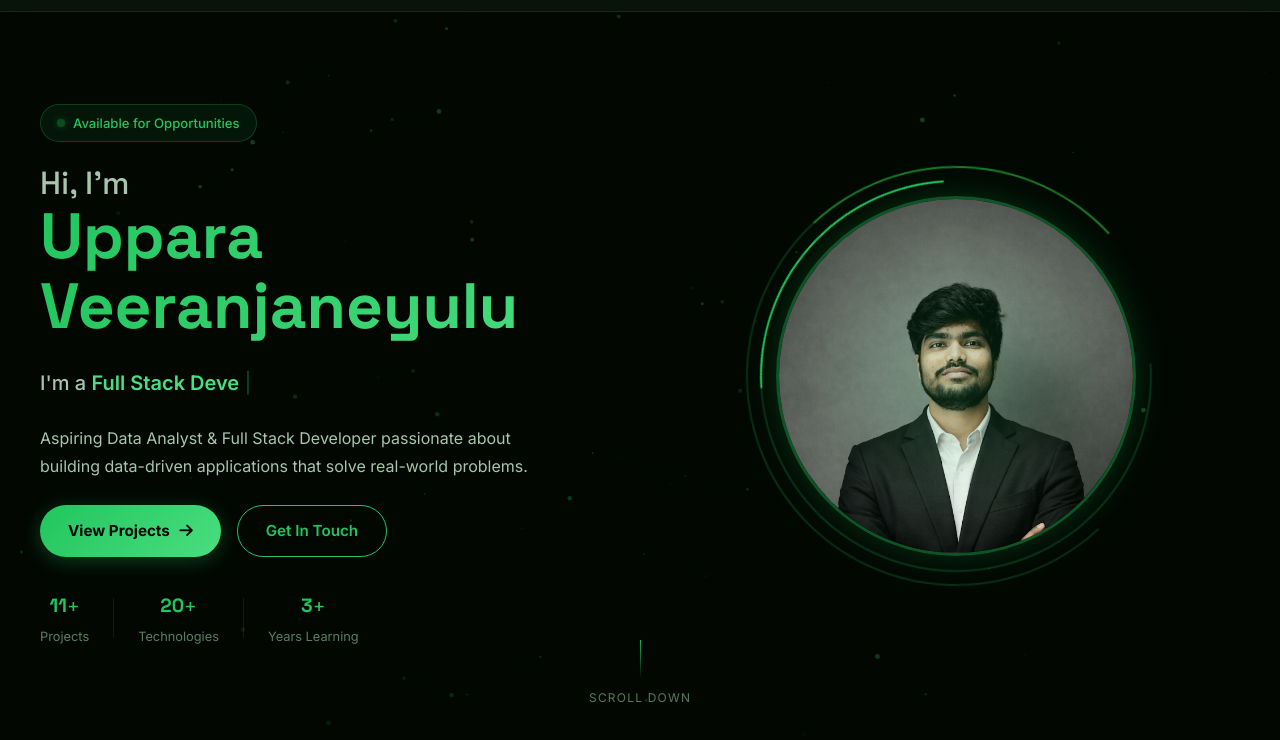
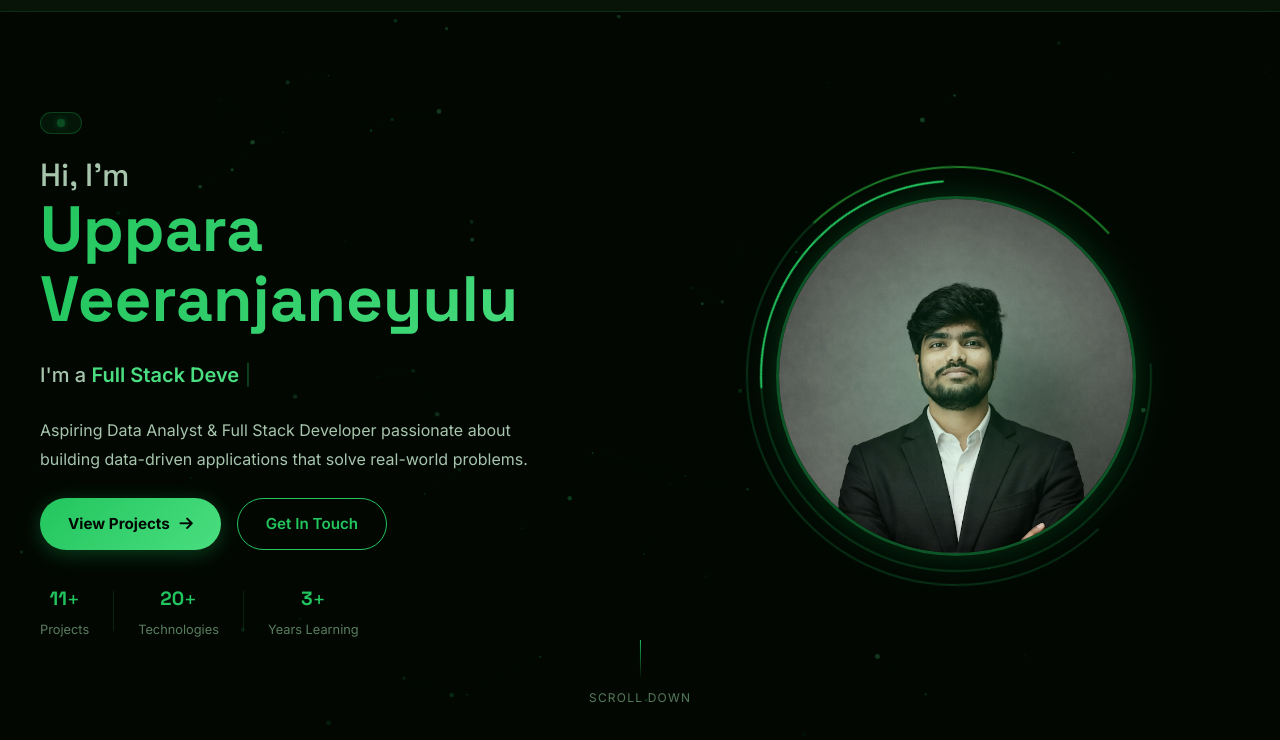
Before and after one commit to Uppara-Veeranjaneyulu/my_portfolio, a plain HTML site: page index.html in a window 1280 px wide. Shown: the part 60-800 px from the top of the page. Drawn offline with nearby package versions, Linux system fonts and the light colour scheme.

Commit message:
update hero section

```diff
--- a/index.html
+++ b/index.html
@@ -82,7 +82,6 @@
             <div class="hero-left">
                 <div class="hero-badge">
                     <span class="badge-dot"></span>
-                    Available for Opportunities
                 </div>
                 <h1 class="hero-title">
                     <span class="line">Hi, I'm</span>
@@ -237,9 +236,12 @@
                     </div>
                 </div>
                 <h3>CraveQuick – Elite Food Delivery Ecosystem</h3>
-                <p>High-performance food delivery platform with multi-role architecture (Consumer, Partner, Admin). Features real-time GPS tracking, Razorpay integration, and premium glassmorphism UI.</p>
+                <p>High-performance food delivery platform with multi-role architecture (Consumer, Partner, Admin).
+                    Features real-time GPS tracking, Razorpay integration, and premium glassmorphism UI.</p>
                 <div class="tech-stack">
-                    <span>React 19</span><span>Node.js</span><span>Socket.io</span><span>MongoDB</span><span>Razorpay</span><span>Framer Motion</span>
+                    <span>React
+                        19</span><span>Node.js</span><span>Socket.io</span><span>MongoDB</span><span>Razorpay</span><span>Framer
+                        Motion</span>
                 </div>
                 <div class="project-actions">
                     <a href="https://github.com/Uppara-Veeranjaneyulu/cravequick" target="_blank" class="proj-btn">
```
